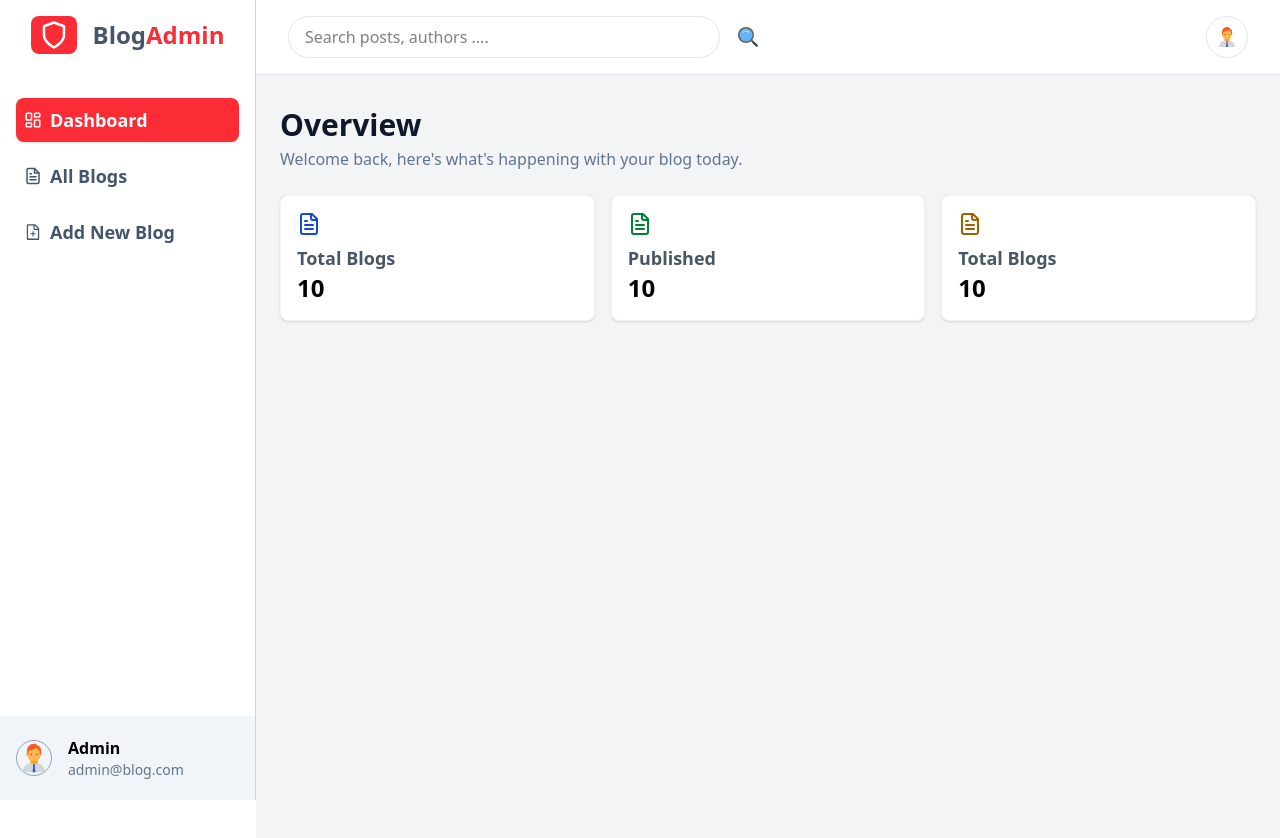
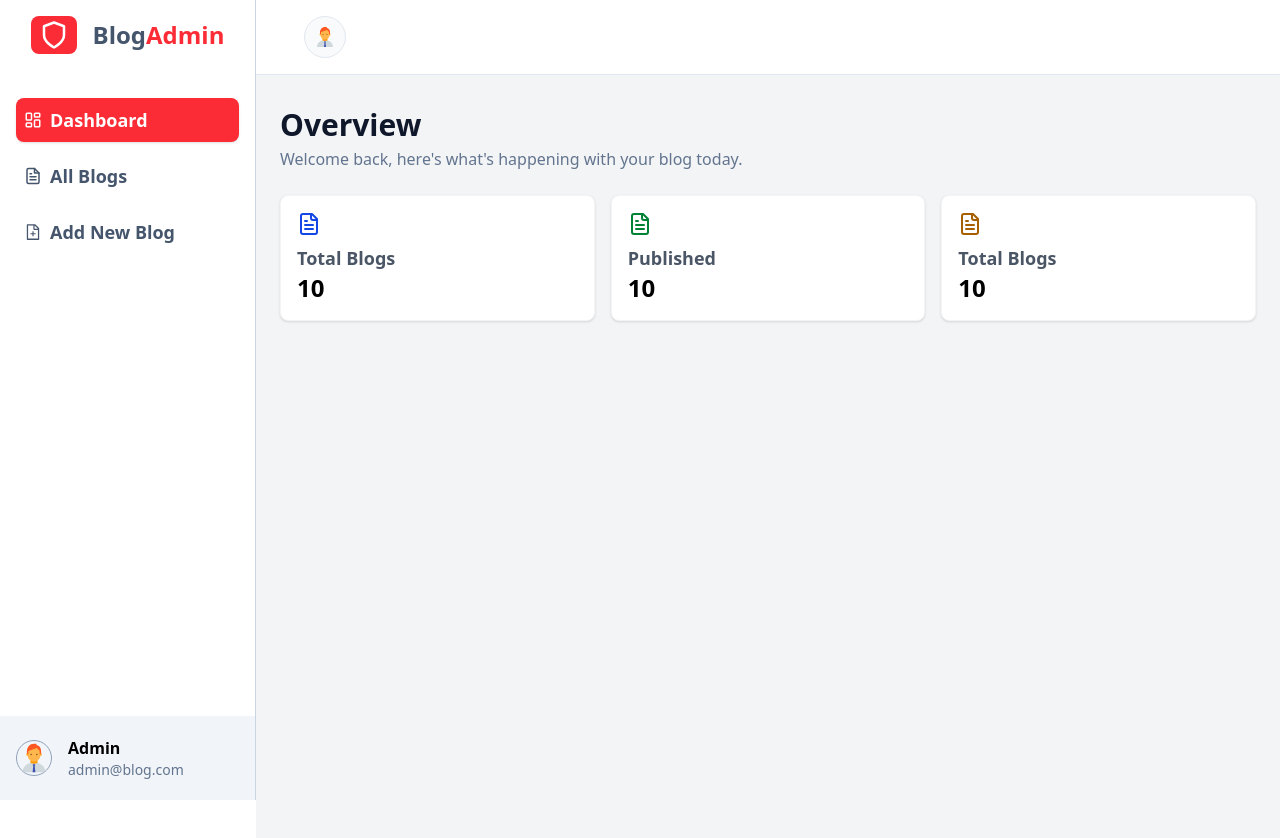
Before and after one commit to suprabhatmaiti/blog-admin, a React (Vite) app: page / in a window 1280 px wide. Shown: the top 838 px of the page. Built offline with nearby package versions, Linux system fonts and the light colour scheme.

Commit message:
Refactor Navbar component; remove unused search and add blog functionality for cleaner code

```diff
--- a/src/components/layout/Navbar.jsx
+++ b/src/components/layout/Navbar.jsx
@@ -4,45 +4,11 @@ import { IoMdAdd } from "react-icons/io";
 import { useNavigate } from "react-router-dom";
 
 export default function Navbar() {
-  const onSearch = (e) => {
-    e.preventDefault();
-    console.log("search");
-  };
-  const navigate = useNavigate();
-
-  const onAddBlog = () => {
-    navigate("/add-blog");
-  };
-
   return (
-    <div className="border-b border-gray-200 px-8 py-4 flex justify-between items-center w-full">
-      <form
-        onSubmit={onSearch}
-        className="w-1/2 flex gap-2 items-center justify-between"
-      >
-        <input
-          type="text"
-          className="border border-gray-200 rounded-full px-4 py-2 w-full"
-          placeholder="Search posts, authors .... "
-        />
-        <button
-          type="submit"
-          className="text-2xl hover:bg-gray-200 rounded-full p-2 cursor-pointer"
-        >
-          <FcSearch />
-        </button>
-      </form>
-      <div className="flex gap-4">
-        {/* <div
-          onClick={onAddBlog}
-          className="rounded-full px-4 py-2 flex justify-center items-center gap-2 cursor-pointer bg-red-500 text-white hover:bg-red-600 font-semibold"
-        >
-          <div className="text-xl font-bold">
-            <IoMdAdd />
-          </div>
-          Add Blog
-        </div> */}
-        <div className="text-2xl rounded-full cursor-not-allowed border border-gray-200 p-2">
+    <div className="border-b border-slate-200 px-8 py-4 flex justify-between items-center w-full bg-white">
+      <div className="flex gap-4 justify-between">
+        <div></div>
+        <div className="text-2xl rounded-full cursor-not-allowed border border-slate-200 p-2 bg-slate-50 text-slate-600">
           <FcManager />
         </div>
       </div>
--- a/src/main.jsx
+++ b/src/main.jsx
@@ -4,7 +4,7 @@ import "./index.css";
 import App from "./App.jsx";
 import { createBrowserRouter, RouterProvider } from "react-router-dom";
 import Dashboard from "./pages/Dashboard.jsx";
-import AddBlogFormPage from "./pages/BlogAddForm/AddBlogFormPage.jsx";
+import AddBlogFormPage from "./pages/BlogForm/BlogAddForm/AddBlogFormPage.jsx";
 import BlogsPage from "./pages/BlogsPage/Blogs.jsx";
 import NotFoundPage from "./pages/NotFoundPage.jsx";
 
```
